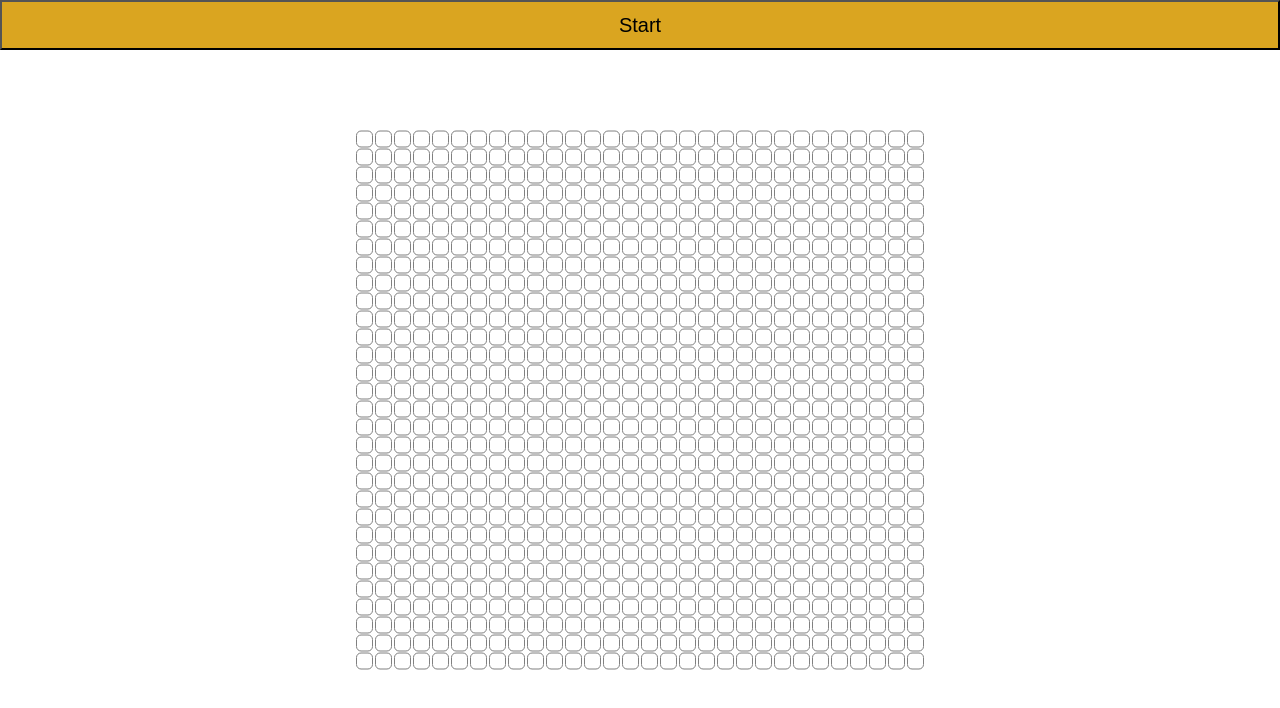
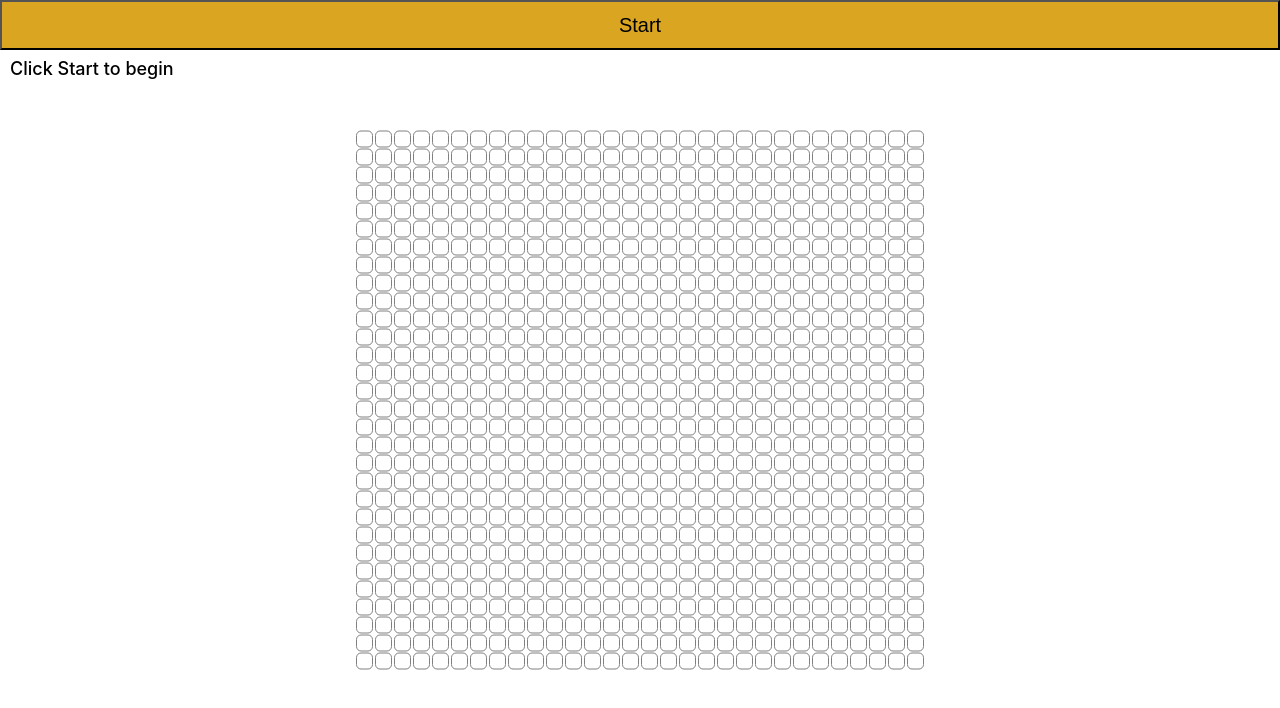
Before and after one commit to itshui3/snek, a React (Create React App) app: page / in a window 1280 px wide. Shown: the top 708 px of the page. Built offline with nearby package versions, Linux system fonts and the light colour scheme.

Commit message:
start game notification flow looking ok

```diff
--- a/src/page/SnekBoard.css
+++ b/src/page/SnekBoard.css
@@ -2,6 +2,13 @@
     height: 50px;
     font-size: 20px;
     background-color: goldenrod;
+}
+
+.notification {
+    height: 50px;
+    font-size: 18px;
+    font-weight: 500;
+    padding: 10px;
 }
 
 .grid {
--- a/src/page/SnekBoard.js
+++ b/src/page/SnekBoard.js
@@ -18,6 +18,7 @@ const SnekBoard = () => {
 
     const [prep, setPrep] = useState(false)
     const [snek, setSnek] = useState(false)
+    const [direction, setDirection] = useState(false)
 
     const window = useRef(document.window)
     useEffect(() => {
@@ -61,7 +62,15 @@ const SnekBoard = () => {
             <div
             className='notification'
             >
-                {prep && !snek && 'place snek'}
+                {
+                !prep
+                ? 'Click Start to begin'
+                : prep && !snek
+                ? 'Place ur snek boyo'
+                : prep && snek && !direction
+                ? 'Move ur snek boyo [e(north), s(west), d(south), f(east)]'
+                : null
+                }
             </div>
             <div className='grid'>
             {
```
